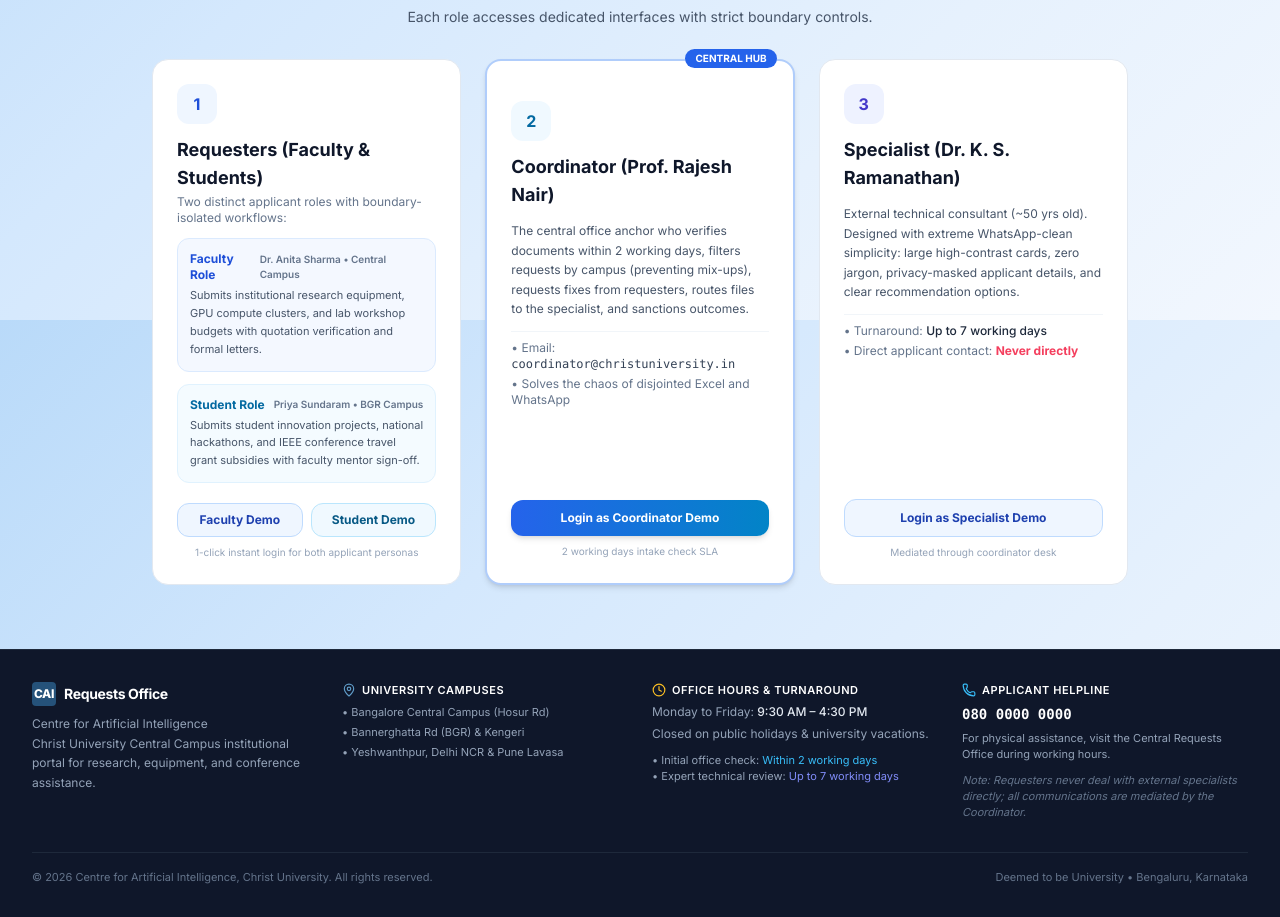
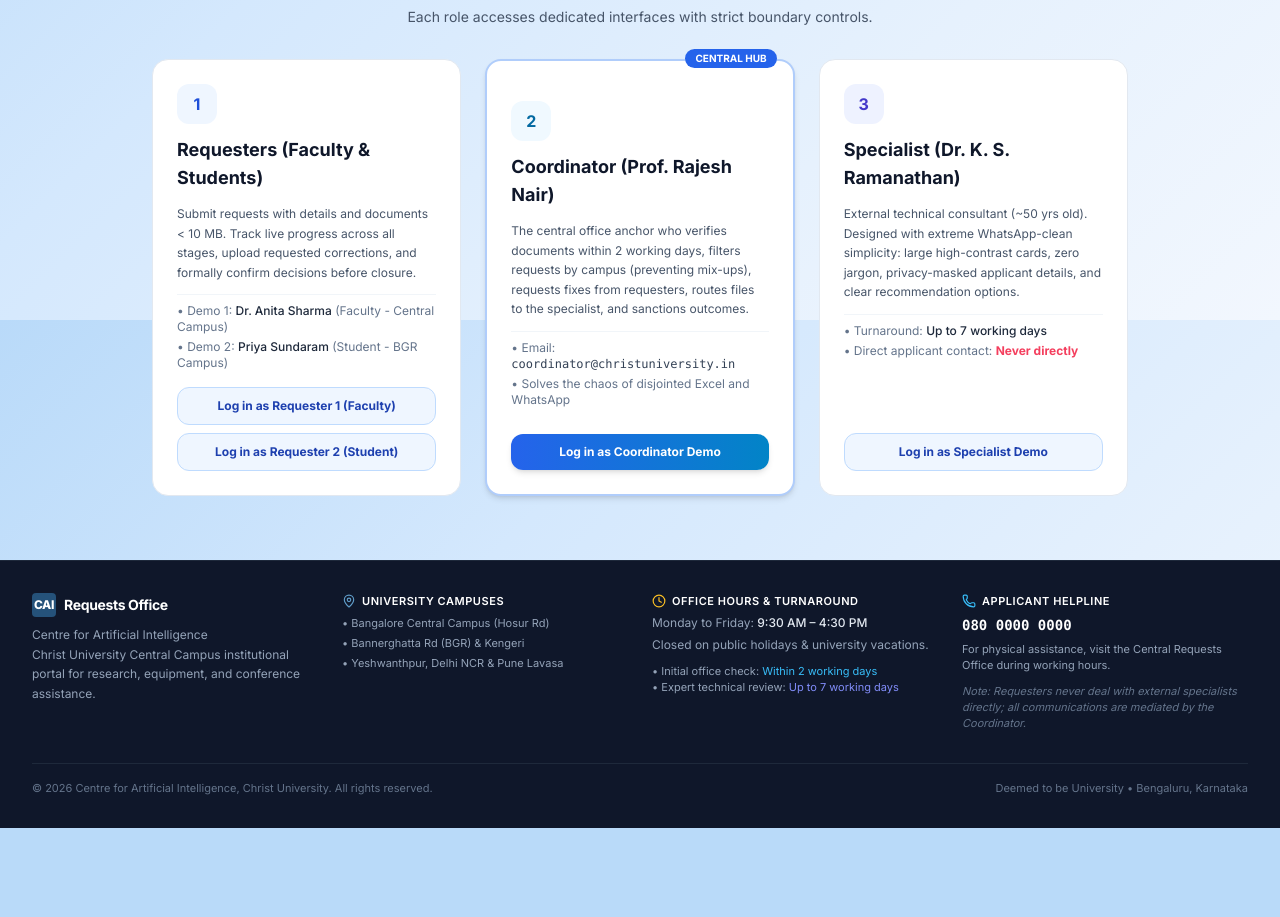
Before and after one commit to techaxadi01/CAI-Request-Portal, a React (Vite) app in the folder client/: page / in a window 1280 px wide. Shown: the part 1280-2197 px from the top of the page. After the commit the page ends 2108 px from the top, so only its background shows below. Built offline with nearby package versions, Linux system fonts and the light colour scheme; no server answers.

Commit message:
fix(ui): unify requester card structure to match other roles with 2 buttons for faculty and student

```diff
--- a/client/src/pages/HomePage.jsx
+++ b/client/src/pages/HomePage.jsx
@@ -172,71 +172,36 @@ export default function HomePage({ setCurrentView }) {
               <div className="w-10 h-10 rounded-xl bg-blue-50 text-blue-700 dark:bg-slate-800 dark:text-blue-300 flex items-center justify-center font-bold">
                 1
               </div>
-              <div>
               <h4 className="text-lg font-bold text-slate-900 dark:text-white">
                 Requesters (Faculty & Students)
               </h4>
-                <p className="text-xs text-slate-500 dark:text-slate-400 mt-0.5">
-                  Two distinct applicant roles with boundary-isolated workflows:
+              <p className="text-xs text-slate-600 dark:text-slate-400 leading-relaxed">
+                Submit requests with details and documents &lt; 10 MB. Track live progress across all stages, upload requested corrections, and formally confirm decisions before closure.
               </p>
-              </div>
-
-              {/* Faculty Role Description */}
-              <div className="p-3 rounded-xl bg-blue-50/70 dark:bg-slate-800/70 border border-blue-100 dark:border-slate-800 space-y-1">
-                <div className="flex items-center justify-between">
-                  <span className="text-xs font-bold text-blue-700 dark:text-sky-300">
-                    Faculty Role
-                  </span>
-                  <span className="text-[10px] font-semibold text-slate-500 dark:text-slate-400">
-                    Dr. Anita Sharma • Central Campus
-                  </span>
-                </div>
-                <p className="text-[11px] text-slate-600 dark:text-slate-300 leading-relaxed">
-                  Submits institutional research equipment, GPU compute clusters, and lab workshop budgets with quotation verification and formal letters.
-                </p>
-              </div>
-
-              {/* Student Role Description */}
-              <div className="p-3 rounded-xl bg-sky-50/70 dark:bg-slate-800/70 border border-sky-100 dark:border-slate-800 space-y-1">
-                <div className="flex items-center justify-between">
-                  <span className="text-xs font-bold text-sky-700 dark:text-sky-300">
-                    Student Role
-                  </span>
-                  <span className="text-[10px] font-semibold text-slate-500 dark:text-slate-400">
-                    Priya Sundaram • BGR Campus
-                  </span>
-                </div>
-                <p className="text-[11px] text-slate-600 dark:text-slate-300 leading-relaxed">
-                  Submits student innovation projects, national hackathons, and IEEE conference travel grant subsidies with faculty mentor sign-off.
-                </p>
+              <div className="text-xs text-slate-500 space-y-1 pt-2 border-t border-slate-100 dark:border-slate-800">
+                <div>• Demo 1: <span className="font-medium text-slate-800 dark:text-slate-200">Dr. Anita Sharma</span> (Faculty - Central Campus)</div>
+                <div>• Demo 2: <span className="font-medium text-slate-800 dark:text-slate-200">Priya Sundaram</span> (Student - BGR Campus)</div>
               </div>
             </div>
-
-            {/* Dual Demo Action Buttons */}
-            <div className="space-y-2 pt-1">
-              <div className="grid grid-cols-2 gap-2">
+            <div className="space-y-2">
               <button
                 onClick={() => {
                   switchDemoUser('anita.sharma@christuniversity.in');
                   setCurrentView('dashboard');
                 }}
-                  className="py-2 px-2 rounded-xl bg-blue-50 hover:bg-blue-600 hover:text-white text-blue-800 dark:bg-slate-800 dark:hover:bg-blue-600 dark:text-blue-300 text-xs font-bold border border-blue-200 dark:border-slate-700 transition-all hover:scale-[1.02] text-center shadow-xs"
+                className="w-full py-2.5 px-3 rounded-xl bg-blue-50 hover:bg-blue-600 hover:text-white text-blue-800 dark:bg-slate-800 dark:hover:bg-blue-600 dark:text-blue-300 text-xs font-bold border border-blue-200 dark:border-slate-700 transition-all hover:scale-[1.02]"
               >
-                  Faculty Demo
+                Log in as Requester 1 (Faculty)
               </button>
               <button
                 onClick={() => {
                   switchDemoUser('priya.s@mca.christuniversity.in');
                   setCurrentView('dashboard');
                 }}
-                  className="py-2 px-2 rounded-xl bg-sky-50 hover:bg-sky-600 hover:text-white text-sky-800 dark:bg-slate-800 dark:hover:bg-sky-600 dark:text-sky-300 text-xs font-bold border border-sky-200 dark:border-slate-700 transition-all hover:scale-[1.02] text-center shadow-xs"
+                className="w-full py-2.5 px-3 rounded-xl bg-blue-50 hover:bg-blue-600 hover:text-white text-blue-800 dark:bg-slate-800 dark:hover:bg-blue-600 dark:text-blue-300 text-xs font-bold border border-blue-200 dark:border-slate-700 transition-all hover:scale-[1.02]"
               >
-                  Student Demo
+                Log in as Requester 2 (Student)
               </button>
-              </div>
-              <div className="text-[10px] text-center text-slate-400 dark:text-slate-500">
-                1-click instant login for both applicant personas
-              </div>
             </div>
           </div>
 
@@ -260,7 +225,6 @@ export default function HomePage({ setCurrentView }) {
                 <div>• Solves the chaos of disjointed Excel and WhatsApp</div>
               </div>
             </div>
-            <div className="space-y-2 pt-1">
             <button
               onClick={() => {
                 switchDemoUser('coordinator@christuniversity.in');
@@ -268,12 +232,8 @@ export default function HomePage({ setCurrentView }) {
               }}
               className="w-full py-2.5 px-3 rounded-xl bg-gradient-to-r from-blue-600 to-sky-600 hover:from-blue-700 hover:to-sky-700 text-white text-xs font-bold shadow-md transition-all hover:scale-[1.02]"
             >
-                Login as Coordinator Demo
+              Log in as Coordinator Demo
             </button>
-              <div className="text-[10px] text-center text-slate-400 dark:text-slate-500">
-                2 working days intake check SLA
-              </div>
-            </div>
           </div>
 
           {/* Role 3: Specialist */}
@@ -293,7 +253,6 @@ export default function HomePage({ setCurrentView }) {
                 <div>• Direct applicant contact: <span className="text-rose-500 font-bold">Never directly</span></div>
               </div>
             </div>
-            <div className="space-y-2 pt-1">
             <button
               onClick={() => {
                 switchDemoUser('specialist@christuniversity.in');
@@ -301,12 +260,8 @@ export default function HomePage({ setCurrentView }) {
               }}
               className="w-full py-2.5 px-3 rounded-xl bg-blue-50 hover:bg-blue-600 hover:text-white text-blue-800 dark:bg-slate-800 dark:hover:bg-blue-600 dark:text-blue-300 text-xs font-bold border border-blue-200 dark:border-slate-700 transition-all hover:scale-[1.02]"
             >
-                Login as Specialist Demo
+              Log in as Specialist Demo
             </button>
-              <div className="text-[10px] text-center text-slate-400 dark:text-slate-500">
-                Mediated through coordinator desk
-              </div>
-            </div>
           </div>
         </div>
       </section>
```
Lines whose indentation alone changed are shown as unchanged.
